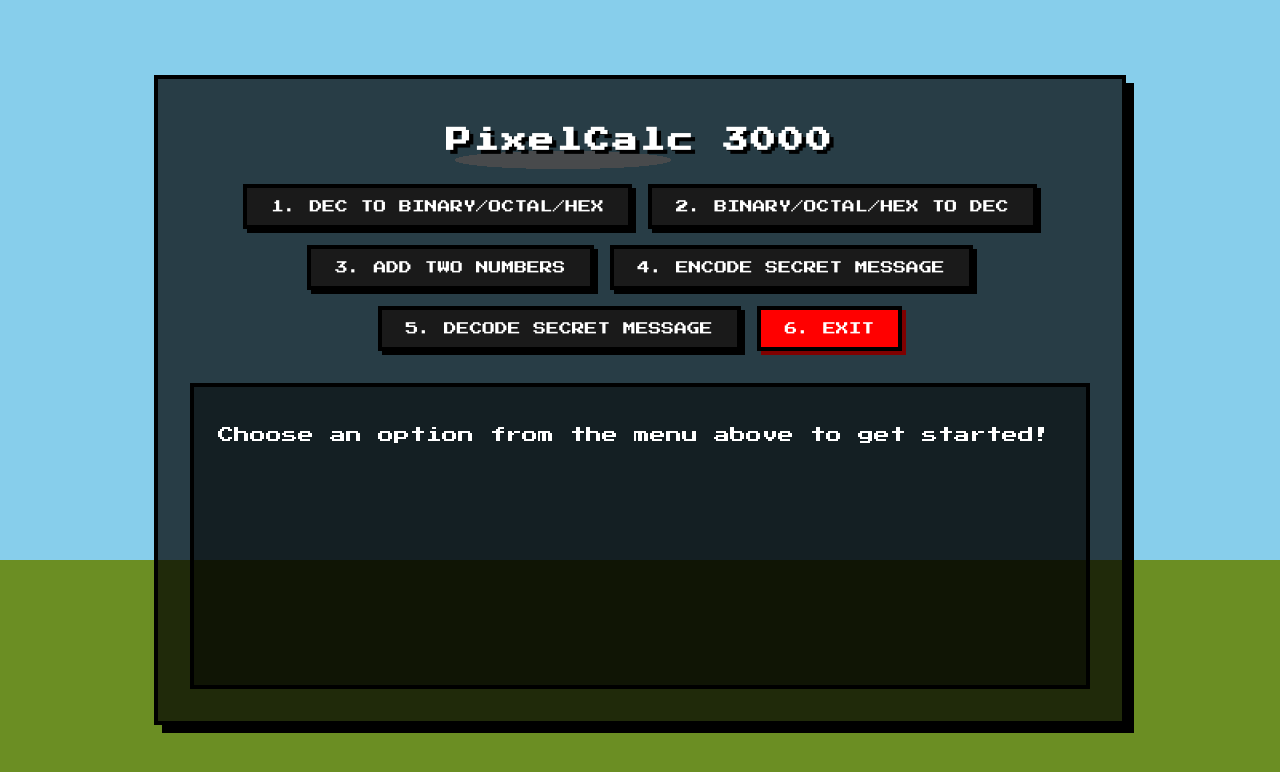
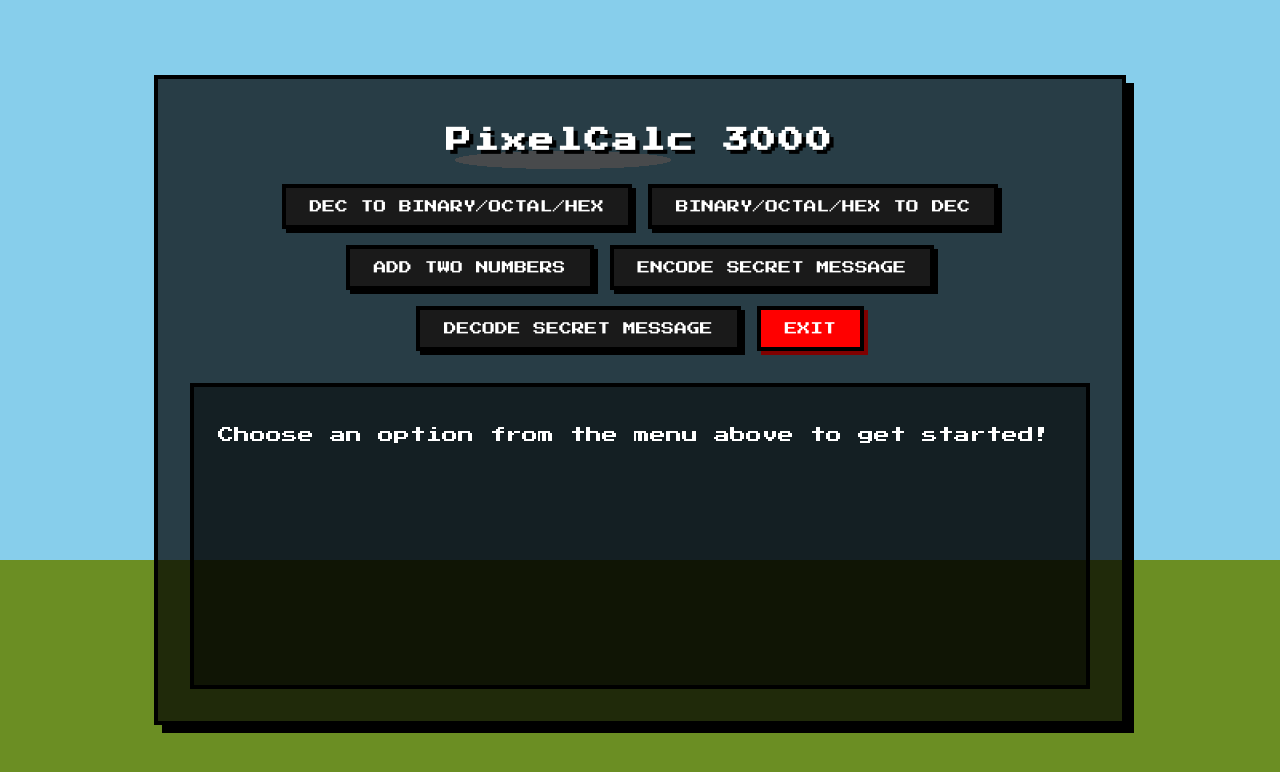
Before and after one commit to angeliedejer/CompArchACT1, a plain HTML site: page index.html in a window 1280 px wide. Shown: the top 772 px of the page. Drawn offline with Linux system fonts and the light colour scheme.

Commit message:
Update index.html

```diff
--- a/index.html
+++ b/index.html
@@ -275,12 +275,12 @@
 <div class="container">
     <h1 class="title">PixelCalc 3000</h1>
     <nav class="menu">
-        <button class="menu-button" onclick="showOption('convert-decimal')">1. Dec to Binary/Octal/Hex</button>
-        <button class="menu-button" onclick="showOption('convert-to-decimal')">2. Binary/Octal/Hex to Dec</button>
-        <button class="menu-button" onclick="showOption('add-numbers')">3. Add two numbers</button>
-        <button class="menu-button" onclick="showOption('encode-message')">4. Encode Secret Message</button>
-        <button class="menu-button" onclick="showOption('decode-message')">5. Decode Secret Message</button>
-        <button class="exit-button" onclick="exitProgram()">6. Exit</button>
+        <button class="menu-button" onclick="showOption('convert-decimal')">Dec to Binary/Octal/Hex</button>
+        <button class="menu-button" onclick="showOption('convert-to-decimal')">Binary/Octal/Hex to Dec</button>
+        <button class="menu-button" onclick="showOption('add-numbers')">Add two numbers</button>
+        <button class="menu-button" onclick="showOption('encode-message')">Encode Secret Message</button>
+        <button class="menu-button" onclick="showOption('decode-message')">Decode Secret Message</button>
+        <button class="exit-button" onclick="exitProgram()">Exit</button>
     </nav>
     <div id="content" class="content">
         <p>Choose an option from the menu above to get started!</p>
```
